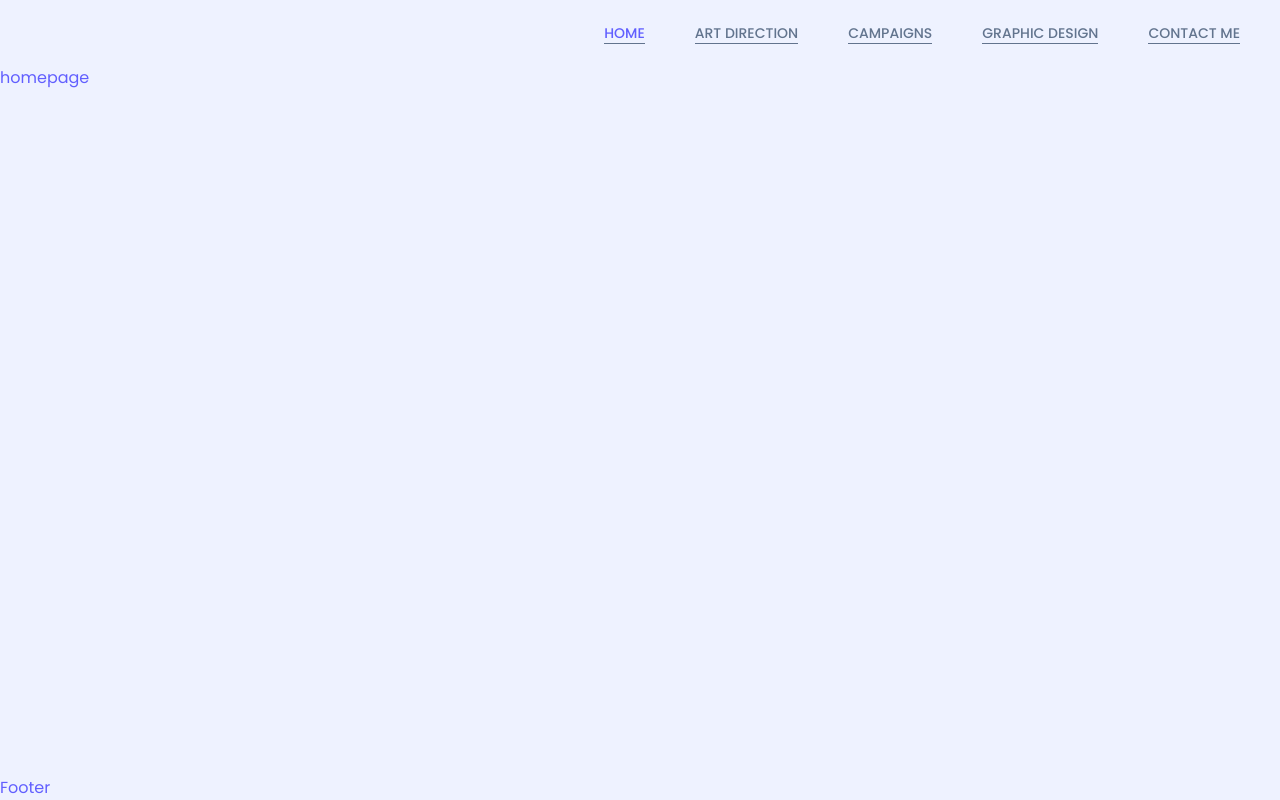
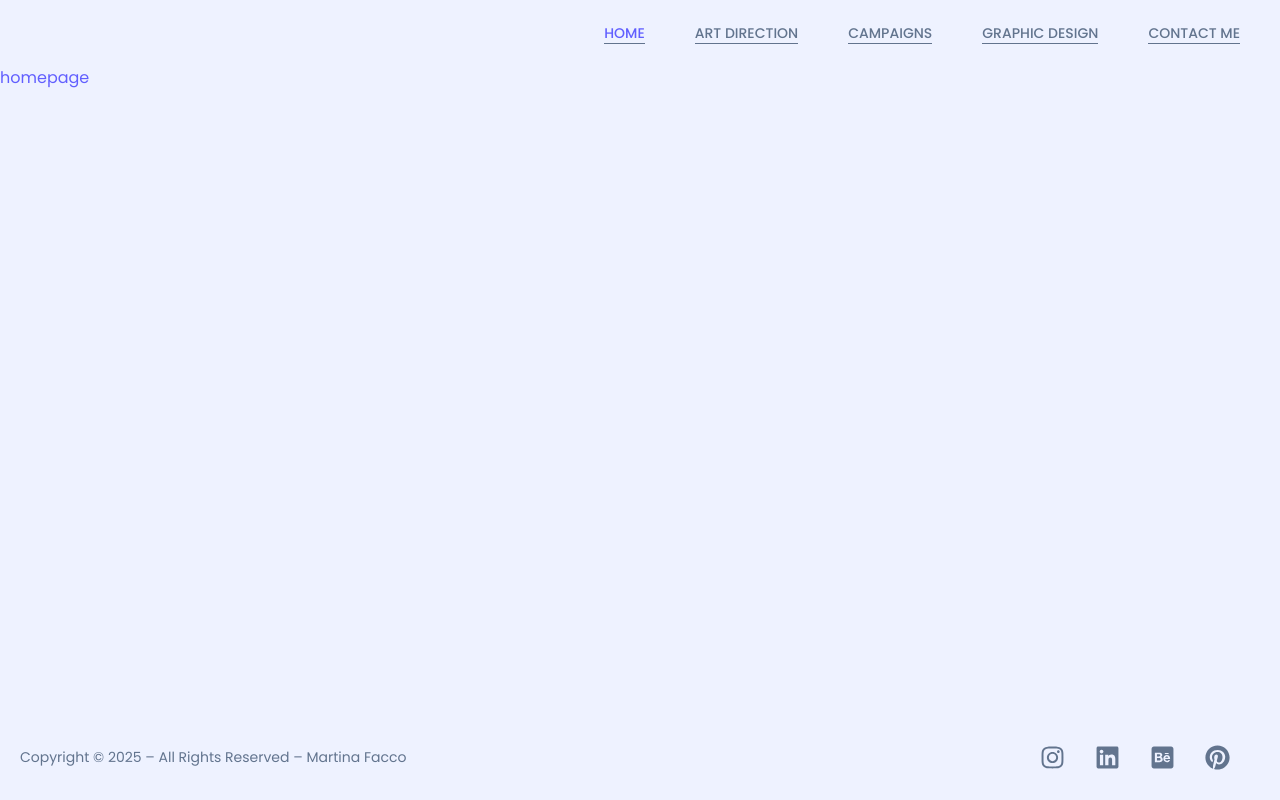
Before and after one commit to samspi-tech/martina-facco, a React (Vite) app: page / in a window 1280 px wide. Built offline with nearby package versions, Linux system fonts and the light colour scheme.

Commit message:
feat: add footer

```diff
--- /dev/null
+++ b/src/components/footer/Footer.module.css
@@ -0,0 +1,51 @@
+.footer {
+    padding: 2rem;
+    font-size: 1.4rem;
+
+    display: flex;
+    flex-direction: column;
+    justify-content: space-between;
+    gap: 3rem;
+}
+
+.footer, a {
+    color: var(--secondary);
+}
+
+.iconsContainer {
+    display: flex;
+    align-items: center;
+    justify-content: space-between;
+
+    & a {
+        padding: 1rem;
+    }
+
+    & a:focus {
+        outline-color: var(--primary);
+    }
+
+    & svg {
+        width: 2.5rem;
+        height: 2.5rem;
+        vertical-align: middle;
+    }
+}
+
+@media (min-width: 425px) {
+    .iconsContainer {
+        padding: 0 2rem;
+    }
+}
+
+@media (min-width: 580px) {
+    .footer {
+        flex-direction: row;
+        align-items: center;
+    }
+
+    .iconsContainer {
+        justify-content: flex-end;
+        gap: 1rem;
+    }
+}
--- /dev/null
+++ b/src/components/footer/Footer.tsx
@@ -0,0 +1,34 @@
+import styles from './Footer.module.css';
+import { socialIcons } from '@/components/footer/dataSource.ts';
+
+const Footer = () => {
+    const currYear = new Date().getFullYear();
+
+    return (
+        <footer className={styles.footer}>
+            <p>
+                Copyright &copy; {currYear} &ndash; All Rights Reserved &ndash;
+                Martina Facco
+            </p>
+            <div className={styles.iconsContainer}>
+                {socialIcons.map((socialIcon) => {
+                    const { id, icon, name, link } = socialIcon;
+                    const Icon = icon;
+
+                    return (
+                        <a
+                            key={id}
+                            href={link}
+                            target="_blank"
+                            aria-label={name}
+                        >
+                            <Icon />
+                        </a>
+                    );
+                })}
+            </div>
+        </footer>
+    );
+};
+
+export default Footer;
--- /dev/null
+++ b/src/components/footer/dataSource.ts
@@ -0,0 +1,33 @@
+import {
+    FaInstagram,
+    FaLinkedin,
+    FaBehanceSquare,
+    FaPinterest,
+} from 'react-icons/fa';
+
+export const socialIcons = [
+    {
+        id: 'social-icon-1',
+        icon: FaInstagram,
+        name: 'Instagram',
+        link: 'https://www.instagram.com/martinafacco_/',
+    },
+    {
+        id: 'social-icon-2',
+        icon: FaLinkedin,
+        name: 'LinkedIn',
+        link: 'https://www.linkedin.com/in/martinafacco/',
+    },
+    {
+        id: 'social-icon-3',
+        icon: FaBehanceSquare,
+        name: 'Behance',
+        link: 'https://www.behance.net/martinafacco3',
+    },
+    {
+        id: 'social-icon-4',
+        icon: FaPinterest,
+        name: 'Pinterest',
+        link: 'https://it.pinterest.com/rosemarino/',
+    },
+];
--- a/src/pages/appLayout/AppLayout.tsx
+++ b/src/pages/appLayout/AppLayout.tsx
@@ -1,6 +1,7 @@
 import { Outlet } from 'react-router';
 import styles from './AppLayout.module.css';
 import Navigation from '@/components/navigation/Navigation.tsx';
+import Footer from '@/components/footer/Footer.tsx';
 
 const AppLayout = () => {
     return (
@@ -9,7 +10,7 @@ const AppLayout = () => {
             <main>
                 <Outlet />
             </main>
-            <footer>Footer</footer>
+            <Footer />
         </div>
     );
 };
```
